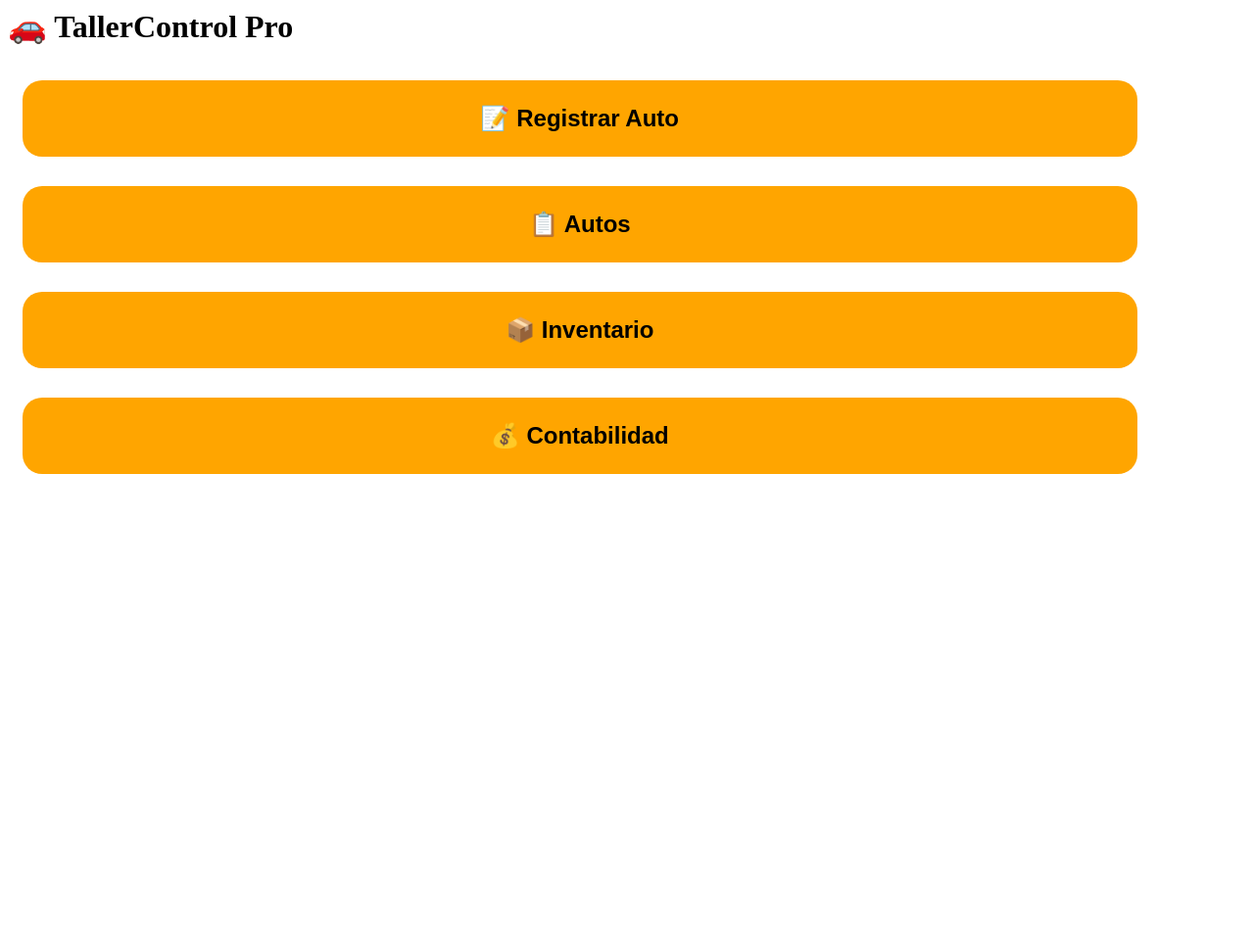
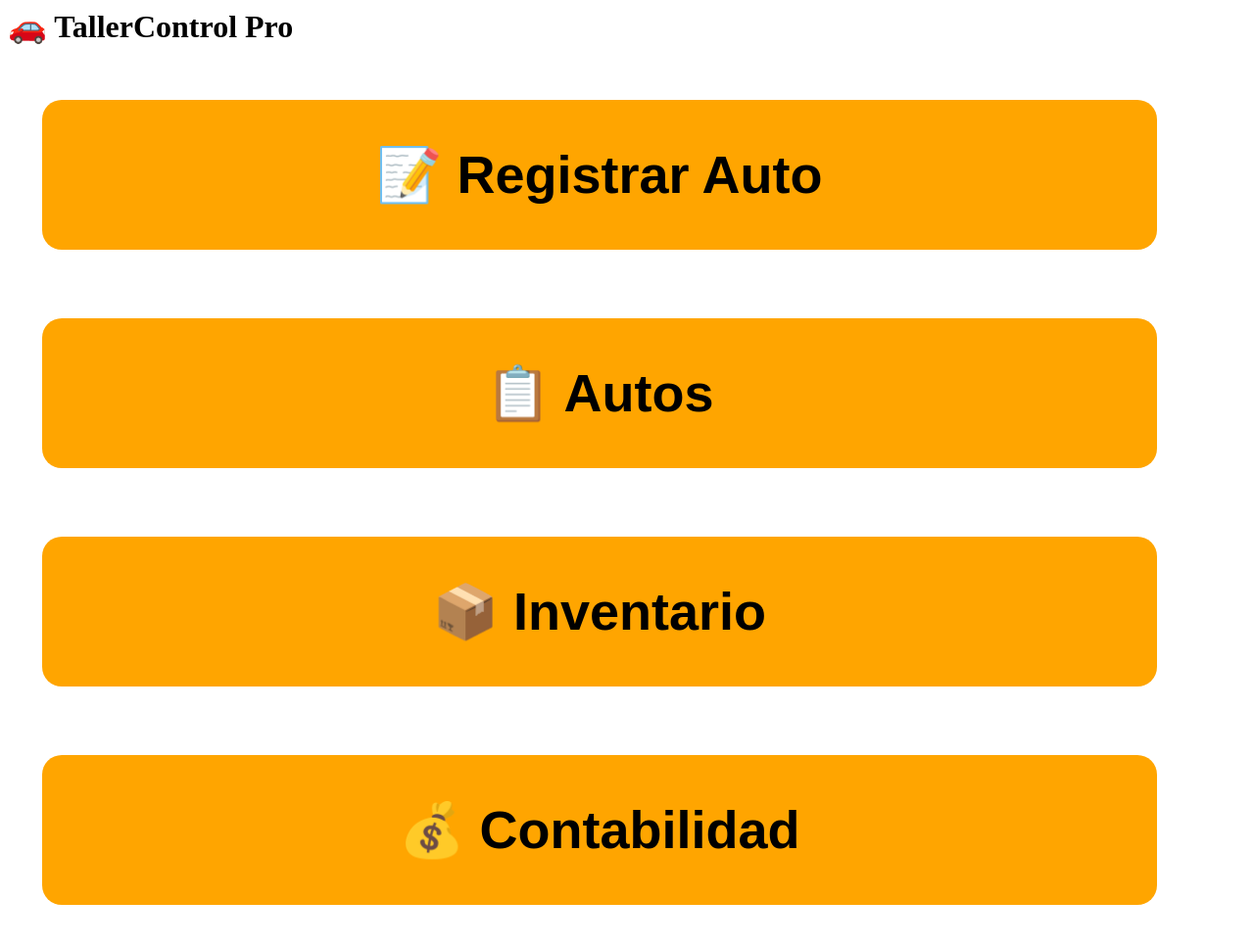
Before and after one commit to gusg03296/Tallercontrol, a Flask app: page / in a window 1280 px wide. Shown: the whole page at 98% size. Before the commit the page ends 484 px from the top, so only its background shows below. Run offline with Flask 3, Linux system fonts and the light colour scheme.

Commit message:
Adjust padding and font sizes in home.html

```diff
--- a/templates/home.html
+++ b/templates/home.html
@@ -16,17 +16,17 @@
 }
 
 <h1 {
-  padding:25px;
+  padding:45px;
   color:orange;
-  font-size:48px; /* letra grande pro */
+  font-size:58px; /* letra grande pro */
   font-weight:bold;
 }
 
 .menu button {
   width:90%;
-  padding:25px;
-  margin:15px;
-  font-size:24px; /* letra grande pro */
+  padding:45px;
+  margin:35px;
+  font-size:54px; /* letra grande pro */
   font-weight:bold;
   border:none;
   border-radius:20px;
```
